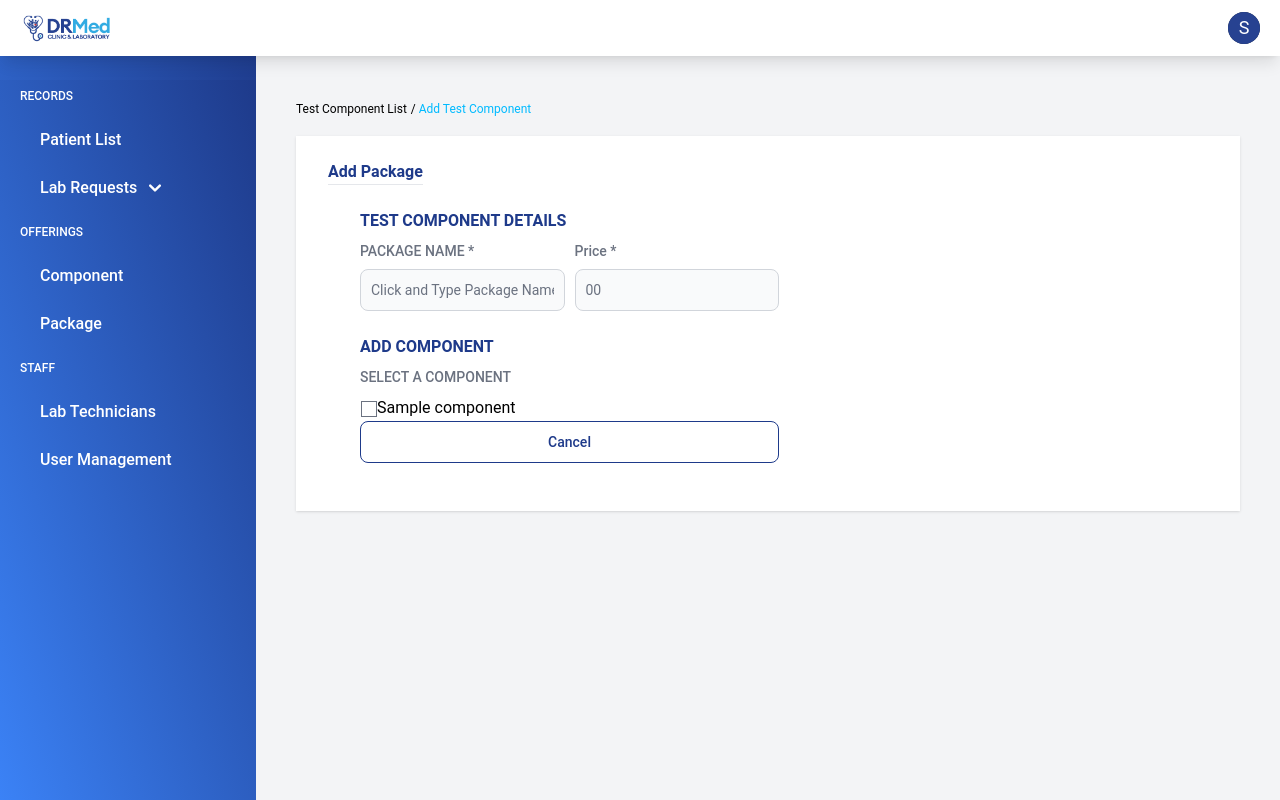
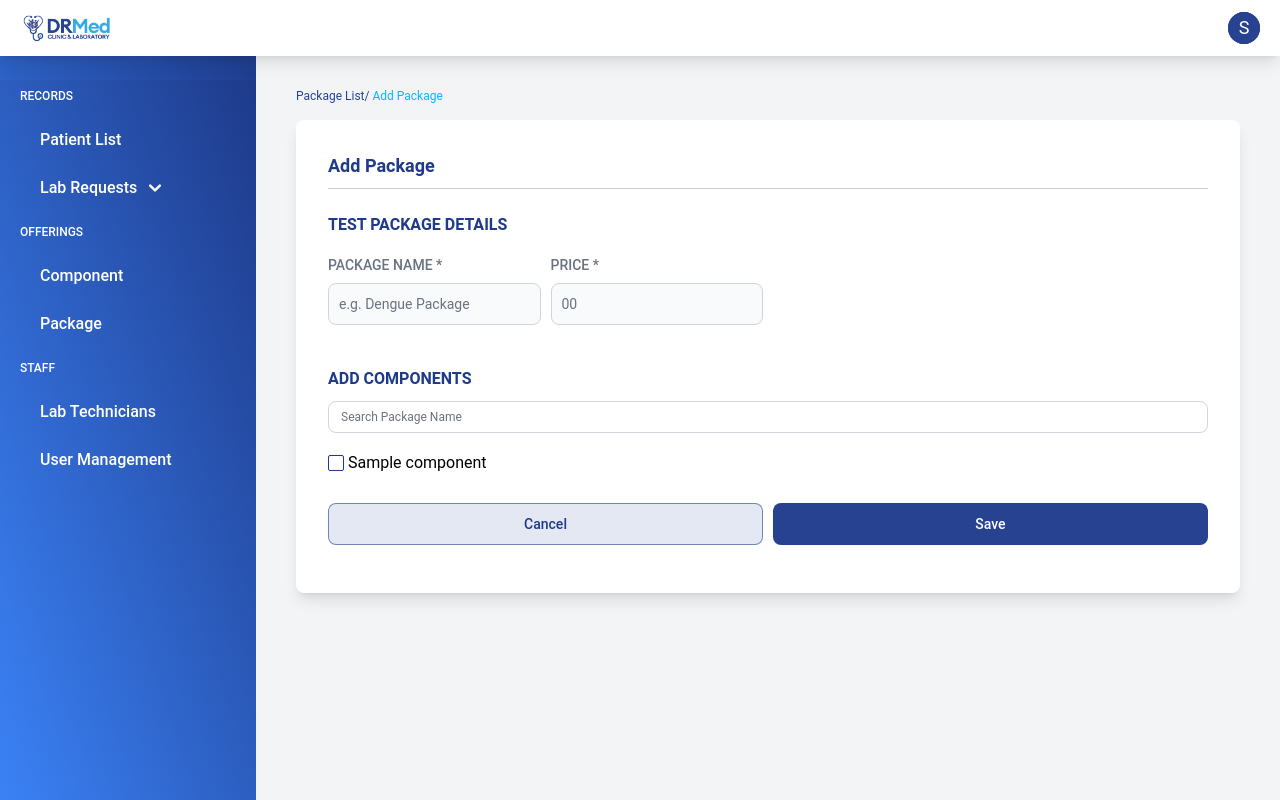
Before and after one commit to daveigh-abogado/drmedlab, a Django app: page /add_package in a window 1280 px wide. Run offline with Django 5.2, Linux system fonts and the light colour scheme; the visitor is signed in with stand-in values (Sample User, id 1); tables that the repository leaves empty hold one stand-in row (values such as "Sample post"); data that the repository does not hold is empty; some libraries are stand-ins or nearby versions.

Commit message:
Add Component and Package

```diff
--- a/labreqsys/templates/labreqsys/add_edit_package.html
+++ b/labreqsys/templates/labreqsys/add_edit_package.html
@@ -2,73 +2,98 @@
 {% load static tailwind_tags %}
 
 {% block content %}
-<div class="breadbutton my-4">
-    <ul class="breadcrumb">
-        <li><a href="{% url 'testComponents' %}">Test Component List</a></li>
-        <li><a href="#" class="current">Add Test Component</a></li>
+
+<!--BREADCRUMB-->
+<div class="breadbutton mb-4">
+    <ul class="breadcrumb text-xs pt-2">
+        <li>
+            <a href="{% url 'packages' %}" class="text-myblue-primary">Package List/</a>
+            <a href="#" class="text-myblue-highlight"> Add Package</a>
+        </li>
     </ul>
 </div>
 
 
 <!-- ADD MODE -->
 {% if mode == 'add' %}
-<div class="w-full h-hug p-8 pt-6 bg-white rounded-m shadow inline-flex flex-col justify-start items-start gap-2 overflow-hidden">
-    <!-- Add Test Component Header -->
-    <div class="flex justify-between items-center rounded-t border-b sm:mb-4">
-        <h1 class="text-mm font-semibold text-blue-900">
-            Add Package
-        </h1>
-    </div>
-    <div class="ml-3 pl-5"> <!--TO FRONTEND: ADJUST AS NEEDED THE LACK OF PADDING WAS BOTHERING ME LNG SINCE MERON SA FIGMA-->
+<div class="w-full h-hug p-8 pt-6 bg-white rounded-lg shadow-lg inline-flex flex-col justify-start items-start gap-2 overflow-hidden">
+
+    <div class="w-full self-stretch flex-col justify-start items-start gap-2.5">
+
+        <!-- Header -->
+        <div class="self-stretch py-2 border-b border-black/20 justify-center items-center gap-1.5">
+            <div class="flex-1 justify-center text-blue-900 text-lg font-semibold">Add Package</div>
+        </div>
+
         <!-- Form Body -->
-        <form id="addPackageform" method="POST" action="{%url 'add_package' %}" class="gap-2.5">{% csrf_token %} <!--TO BACKEND: CHECK THIS-->
+        <form id="addPackageform" class="w-full flex flex-col gap-2.5" method="POST" action="{%url 'add_package' %}" class="gap-2.5">{% csrf_token %} <!--TO BACKEND: CHECK THIS-->
 
-            <!--TEST COMPONENT DETAILS-->
-            <div class="text-left text-base font-semibold text-blue-900 uppercase mb-2">Test Component Details</div>
+            <!--TEST PACKAGE DETAILS-->
+            <div class="py-2 mt-4 text-left text-base font-semibold text-blue-900 uppercase">Test Package Details</div>
 
-            <div class="grid gap-2.5 mb-4 sm:grid-cols-4"> <!--TO BACKEND: don't forget to fill in for=""-->
+            <div class="grid gap-2.5 sm:grid-cols-4 mb-4"> <!--TO BACKEND: don't forget to fill in for=""-->
                 <div>
                     <label for="package_name" class="block mb-2 text-left text-sm font-medium text-gray-500 uppercase">Package Name *</label>
-                    <input type="text" name="package_name" id="package_name" class="bg-gray-50 border border-gray-300 text-gray-900 text-sm rounded-lg focus:ring-primary-600 focus:border-primary-600 block w-full p-2.5" placeholder="Click and Type Package Name" required="" pattern="^[A-Za-z\s]+$" title="Use letters and spaces only.">
+                    <input type="text" name="package_name" id="package_name" class="bg-gray-50 border border-gray-300 text-gray-900 text-sm rounded-lg focus:ring-primary-600 focus:border-primary-600 block w-full p-2.5" placeholder="e.g. Dengue Package" required pattern="^[A-Za-z\s]+$" title="Use letters and spaces only.">
                 </div>
                 <div> <!--TO FRONTEND: adjust price width to be smaller than the other fields plsplspls-->
-                    <label for="price" class="block mb-2 text-left text-sm font-medium text-gray-500">Price *</label>
+                    <label for="price" class="block mb-2 text-left text-sm font-medium text-gray-500 uppercase">Price *</label>
                     <input type="text" name="price" id="price" class="bg-gray-50 border border-gray-300 text-gray-900 text-sm rounded-lg focus:ring-primary-600 focus:border-primary-600 block w-full p-2.5" placeholder="00" required="" pattern="^\d+(\.\d{2})?$" title="Enter a valid price with exactly 2 decimal places (e.g., 12 or 12.34)">
                 </div>
             </div>
 
             <!--TEMPLATE-->
-            <div class="text-left text-base font-semibold text-blue-900 uppercase mb-2 mt-6"> Add Component</div>
-            <label for="package_name" class="block mb-2 text-left text-sm font-medium text-gray-500 uppercase">Select a component</label>
-            <div>
-                <table>
-                    {% for t in components%}
+            <div class="mt-4 text-left text-base font-semibold text-blue-900 uppercase"> Add Components</div>
 
-                    <tr>
-                        <td>
-                            <input type="checkbox" name="addComponentCheckbox" id="addComponentCheckbox" value={{t.component_id}}>{{t.test_name}}
-                        </td>
-                    </tr>
-                    {% endfor %}
-                </table>
+            <!-- search bar -->
+            <input type="text" placeholder="Search Package Name"
+            class="w-full h-8 text-xs border border-gray-300 rounded-lg text-myblue-primary">
 
+            <div class="mt-2 space-y-2">
+                {% for t in components%}
+                <label class="flex items-center space-x-2 gap-1">
+                    <input type="checkbox" name="addComponentCheckbox" id="addComponentCheckbox"
+                    class="package-checkbox border border-blue-900 rounded-sm"
+                    value={{t.component_id}}>{{t.test_name}}
+                </label>
+                {% endfor %}
             </div>
+
+
+
+            <!--checkboxes-->
+            <div class="mt-2 space-y-2">
+                {% for pa in test_packages %}
+                <label class="flex items-center space-x-2 gap-1">
+                    <input type="checkbox" name="packages" value="{{ pa.pk }}"
+                    class="package-checkbox border border-blue-900 rounded-sm"
+                    data-name="{{ pa.package_name }}"
+                    data-price="{{ pa.package_price }}"
+                    data-components='{{ pa.components|safe }}' >
+                    <span class="text-myblue-primary"> {{ pa.package_name }}</span>
+                </label>
+                {% endfor %}
+            </div>
+
+
             <div class="grid gap-2.5 mb-4 sm:grid-cols-2">
                 <div>
                     <!--TO FRONTEND: paayos ng border color and hover-->
-                    <a href="{% url 'packages' %}" class="w-full justify-center text-blue-900 inline-flex items-center border border-blue-900 bg-blue-900-10 bg-opacity-10 hover:bg-blue-900-10 focus:ring-4 focus:outline-none focus:ring-primary-300 font-medium rounded-lg text-sm px-5 py-2.5 text-center no-underline">
+                    <a href="{% url 'packages' %}" class="w-full justify-center text-blue-900 inline-flex items-center border border-myblue-borderPrimary bg-myblue-secondary font-medium rounded-lg text-sm px-5 py-2.5 text-center no-underline">
                         Cancel
                     </a>
                 </div>
                 <div>
-                    <button type="submit" name="saveAddPackage" id="saveAddPackage" class="w-full justify-center text-white inline-flex items-center bg-primary-700 hover:bg-primary-800 focus:ring-4 focus:outline-none focus:ring-primary-300 font-medium rounded-lg text-sm px-5 py-2.5 text-center ">
+                    <button type="submit" name="saveAddPackage" id="saveAddPackage" class="w-full justify-center text-white inline-flex items-center bg-myblue-primary border border-myblue-borderPrimary font-medium rounded-lg text-sm px-5 py-2.5 text-center ">
                         Save
                     </button>
                 </div>
             </div>
 
         </form>
+        </div>
     </div>
+
 </div>
 
 <!-- EDIT MODE -->
--- a/labreqsys/templates/labreqsys/add_labresult.html
+++ b/labreqsys/templates/labreqsys/add_labresult.html
@@ -278,7 +278,7 @@
 
 
                 <!-- Confirmation Modal -->
-                <!--
+                <!-- ORIGINAL VERSION
                 <div id="confirmModal" aria-hidden="true" class="modal">
                     <div class="modal-content hidden" style="background-color: white; width: 500px; margin-top: 400px; margin-left: 800px; padding: 50px;">
                         <h2>Submit results?</h2>
--- a/labreqsys/templates/labreqsys/add_testcomponent.html
+++ b/labreqsys/templates/labreqsys/add_testcomponent.html
@@ -68,8 +68,12 @@
                     </div>
                 {% elif template_status == "present"%}
                     <div class="grid gap-2.5 mb-4">
-                        <a href="{% url 'edit_template_details' %}" onclick="storeFormToSession()" class="w-full justify-center text-white inline-flex items-center bg-primary-700 hover:bg-primary-800 focus:ring-4 focus:outline-none focus:ring-primary-300 font-medium rounded-lg text-sm px-5 py-2.5 text-center no-underline"> <!--TO FRONTEND: BUTTON WIDTH IS HARDCODED-->
+                        <a href="{% url 'edit_template_details' %}" onclick="storeFormToSession()" class="w-full gap-2 justify-center text-white bg-myblue-primary inline-flex items-center rounded-lg text-sm px-5 py-2.5 text-center no-underline">
+
                             Edit Template
+                            <svg xmlns="http://www.w3.org/2000/svg" fill="none" viewBox="0 0 24 24" stroke-width="1.5" stroke="white" class="size-5 ">
+                                <path stroke-linecap="round" stroke-linejoin="round" d="m16.862 4.487 1.687-1.688a1.875 1.875 0 1 1 2.652 2.652L10.582 16.07a4.5 4.5 0 0 1-1.897 1.13L6 18l.8-2.685a4.5 4.5 0 0 1 1.13-1.897l8.932-8.931Zm0 0L19.5 7.125M18 14v4.75A2.25 2.25 0 0 1 15.75 21H5.25A2.25 2.25 0 0 1 3 18.75V8.25A2.25 2.25 0 0 1 5.25 6H10" />
+                            </svg>
                         </a>
                     </div>
                 {% endif %}
--- a/labreqsys/templates/labreqsys/register.html
+++ b/labreqsys/templates/labreqsys/register.html
@@ -1,6 +1,7 @@
 {% extends 'labreqsys/base.html' %}
 {# For form field styling with add_class filter (see README) #}
 {% load widget_tweaks %}
+
 {% block content %}
 <div class="relative p-4 w-full max-w-6xl h-full md:h-auto mx-auto mt-10">
     <div class="relative p-4 bg-white rounded-lg shadow sm:p-5 max-w-md mx-auto">
@@ -21,7 +22,7 @@
                 </div>
                 {% endfor %}
             </div>
-            <button type="submit" class="w-full justify-center text-white inline-flex items-center bg-primary-700 hover:bg-primary-800 focus:ring-4 focus:outline-none focus:ring-primary-300 font-medium rounded-lg text-sm px-5 py-2.5 text-center ">
+            <button type="submit" class="w-full justify-center text-white inline-flex items-center bg-myblue-primary font-medium rounded-lg text-sm px-5 py-2.5 text-center ">
                 <svg class="mr-1 -ml-1 w-6 h-6" fill="currentColor" viewBox="0 0 20 20" xmlns="http://www.w3.org/2000/svg"><path fill-rule="evenodd" d="M10 5a1 1 0 011 1v3h3a1 1 0 110 2h-3v3a1 1 0 11-2 0v-3H6a1 1 0 110-2h3V6a1 1 0 011-1z" clip-rule="evenodd"></path></svg>
                 Register
             </button>
```
Also changed, not shown: labreqsys/templates/labreqsys/add_template.html (+22 -10 lines), labreqsys/templates/labreqsys/packages.html (+29 -47 lines), labreqsys/templates/labreqsys/testComponents.html (+4 -4 lines).
